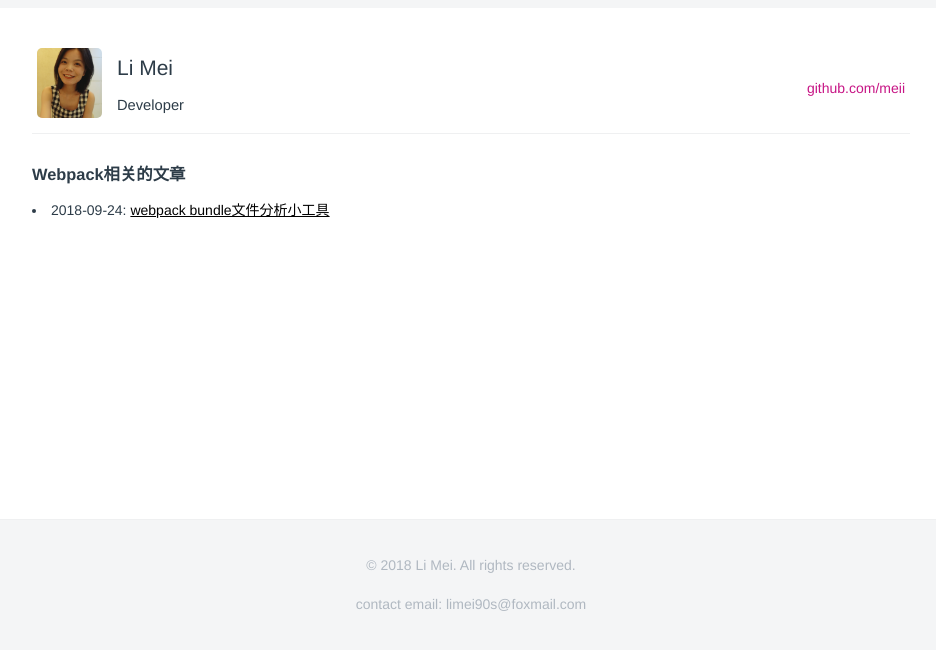
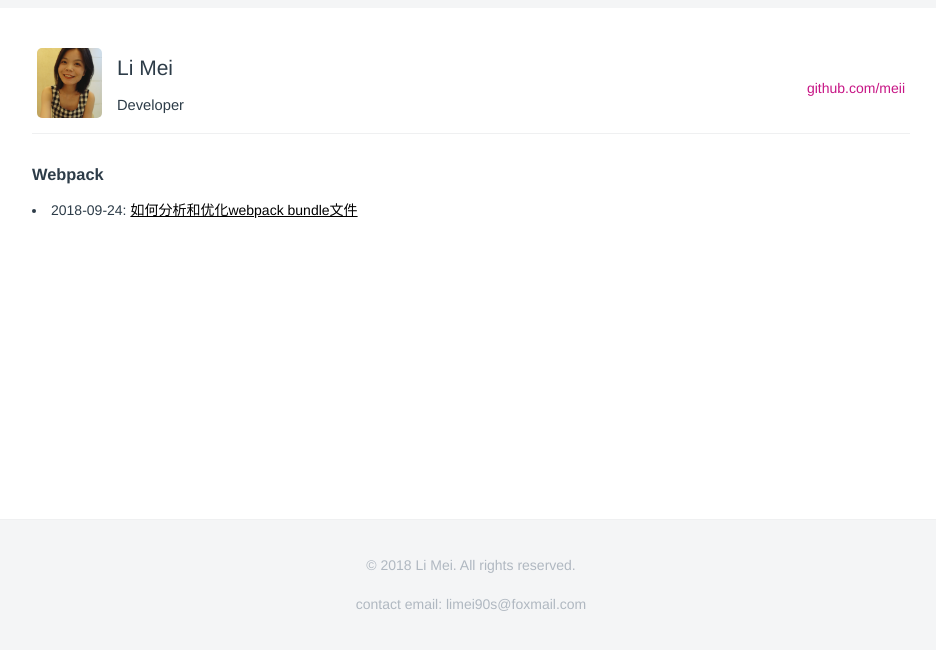
Before and after one commit to LiMeii/LiMeii.github.io, a Jekyll site: the page built from _posts/2018-09-24-webpack.md, in a window 1280 px wide. Shown: the top 650 px of the page, without its empty margins (177-1113 px from the left). Built offline with Jekyll 4.4.1, drawn with Linux system fonts in a browser that asks for light colours.

```diff
--- a/_posts/2018-09-24-webpack.md
+++ b/_posts/2018-09-24-webpack.md
@@ -3,6 +3,6 @@
 layout: post
 ---
 
-# Webpack相关的文章
+# Webpack
 
-<li>2018-09-24: <a href="/2018/09/24/webpack-bundle-analyzer.html">webpack bundle文件分析小工具</a></li>
+<li>2018-09-24: <a href="/2018/09/24/webpack-bundle-analyzer.html">如何分析和优化webpack bundle文件</a></li>
--- a/index.html
+++ b/index.html
@@ -54,7 +54,7 @@
                         <li class="menu-item">
                             <div class="menu-item-info">
                                 <span class="menu-item-name">TS/JS</span>
-                                <span class="menu-item-price"><a style="text-decoration: none;" href="https://github.com/LiMeii"
+                                <span class="menu-item-price"><a style="text-decoration: none;" href="/2018/09/30/js.html"
                                         target="_blank">
                                         更多文章......</a></span>
                                 <p class="menu-item-description">所有关于TS/JS的文章都在这</p>
@@ -98,7 +98,7 @@
                                 <span class="menu-item-price"><a style="text-decoration: none;" href="/2018/09/26/tools.html"
                                         target="_blank">更多文章......
                                     </a></span>
-                                <p class="menu-item-description">有利于开发的各种小工具</p>
+                                <p class="menu-item-description">提高效率的各种小工具</p>
                             </div>
                             <div class="menu-item-image has-meta-content">
                                 <img src="/assets/images/tool.png">
```
Also changed, not shown: _posts/2018-09-30-js.md (added, +5 -0 lines).
